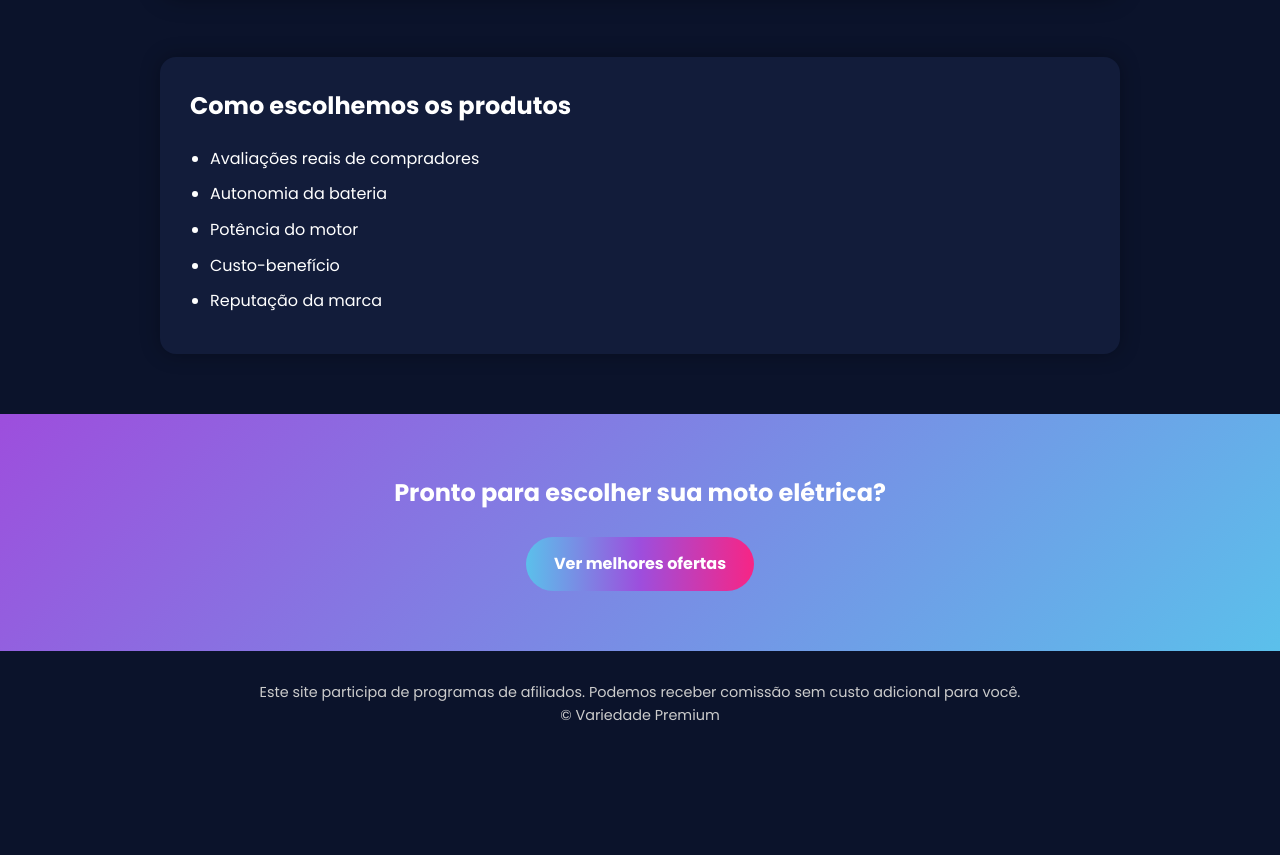
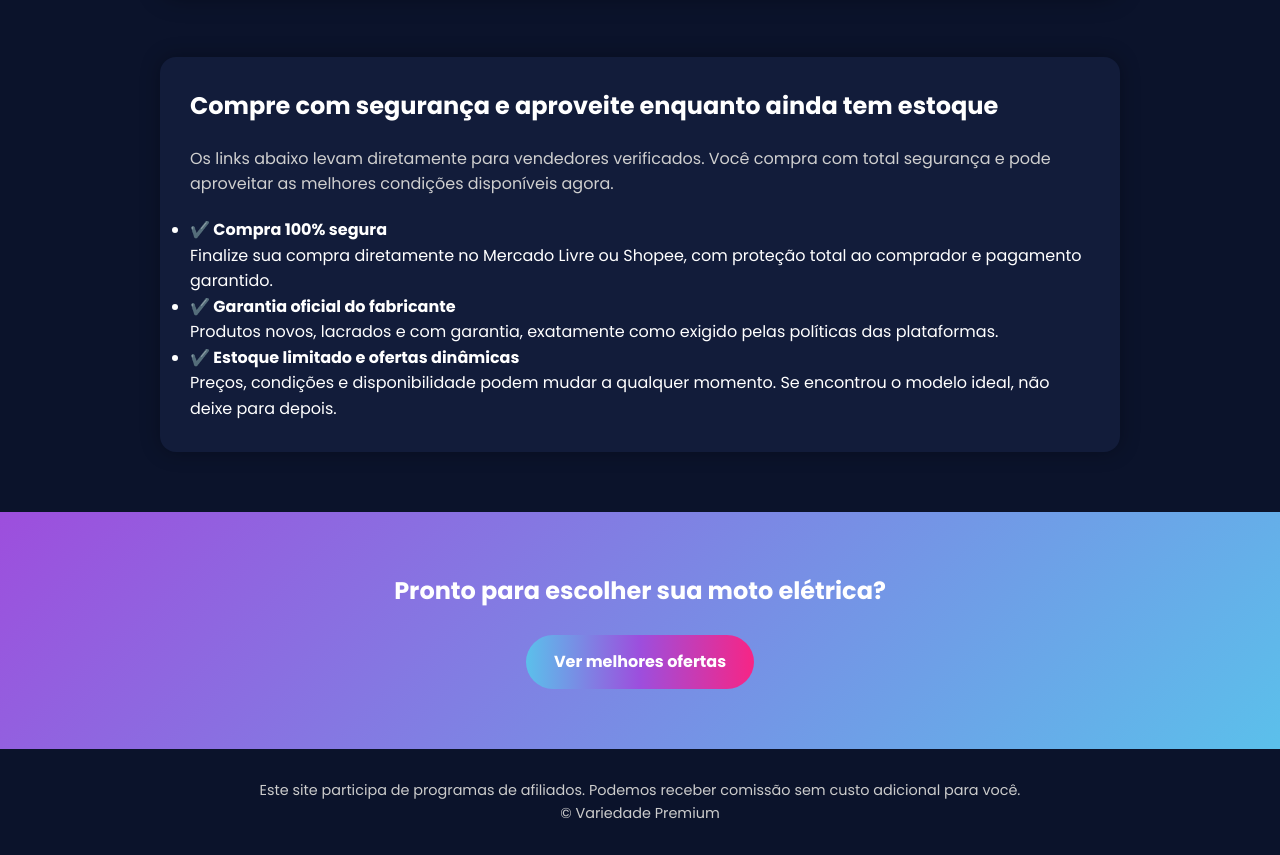
Before and after one commit to variedadepremium/melhores-motos-eletricas, a plain HTML site: page index.html in a window 1280 px wide. Shown: the part 3177-4032 px from the top of the page. Before the commit the page ends 3934 px from the top, so only its background shows below. Drawn offline with Linux system fonts and the light colour scheme.

Commit message:
Update index.html

```diff
--- a/index.html
+++ b/index.html
@@ -454,13 +454,32 @@
 
       <section class="section">
         <div class="card">
-          <h2>Como escolhemos os produtos</h2>
-          <ul class="checklist">
-            <li>Avaliações reais de compradores</li>
-            <li>Autonomia da bateria</li>
-            <li>Potência do motor</li>
-            <li>Custo-benefício</li>
-            <li>Reputação da marca</li>
+          <h2>Compre com segurança e aproveite enquanto ainda tem estoque</h2>
+
+          <p class="desc">
+            Os links abaixo levam diretamente para vendedores verificados. Você
+            compra com total segurança e pode aproveitar as melhores condições
+            disponíveis agora.
+          </p>
+
+          <ul class="secure-list">
+            <li>
+              <strong>✔️ Compra 100% segura</strong><br />
+              Finalize sua compra diretamente no Mercado Livre ou Shopee, com
+              proteção total ao comprador e pagamento garantido.
+            </li>
+
+            <li>
+              <strong>✔️ Garantia oficial do fabricante</strong><br />
+              Produtos novos, lacrados e com garantia, exatamente como exigido
+              pelas políticas das plataformas.
+            </li>
+
+            <li>
+              <strong>✔️ Estoque limitado e ofertas dinâmicas</strong><br />
+              Preços, condições e disponibilidade podem mudar a qualquer
+              momento. Se encontrou o modelo ideal, não deixe para depois.
+            </li>
           </ul>
         </div>
       </section>
```
